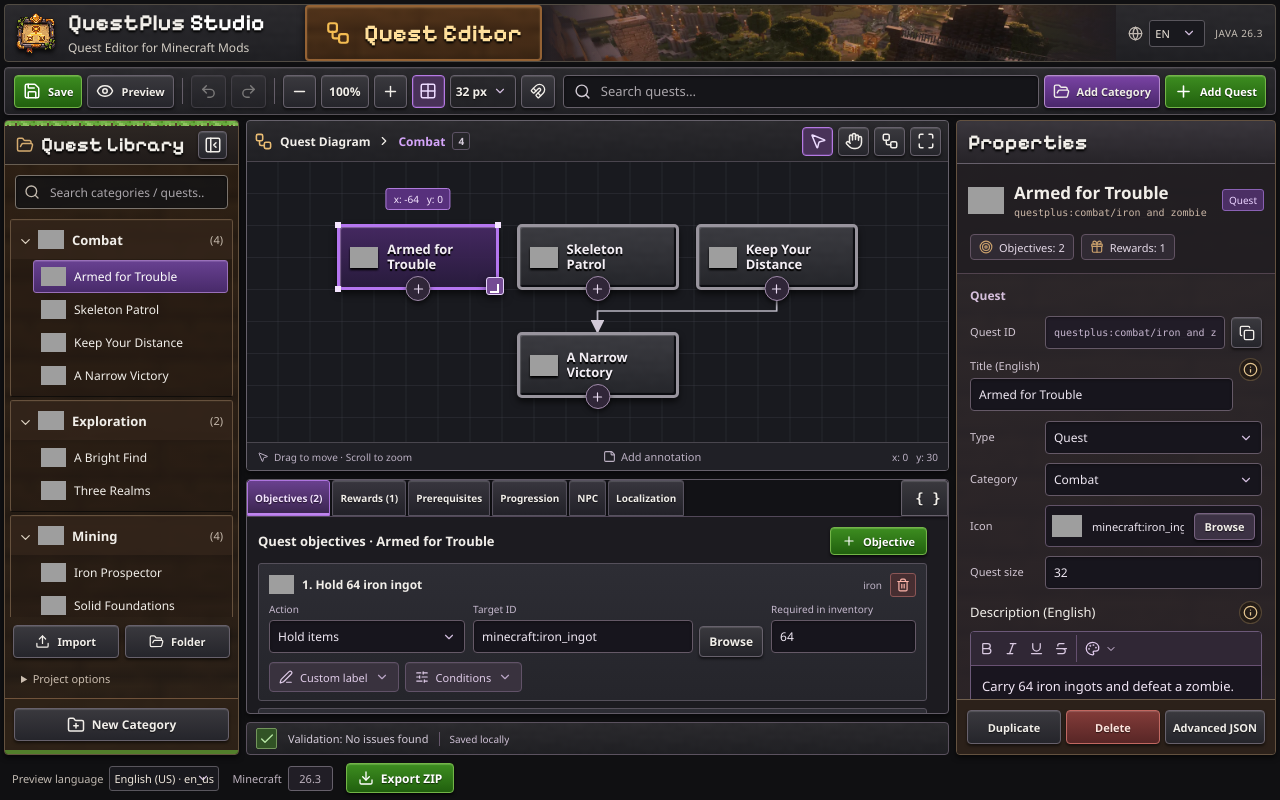
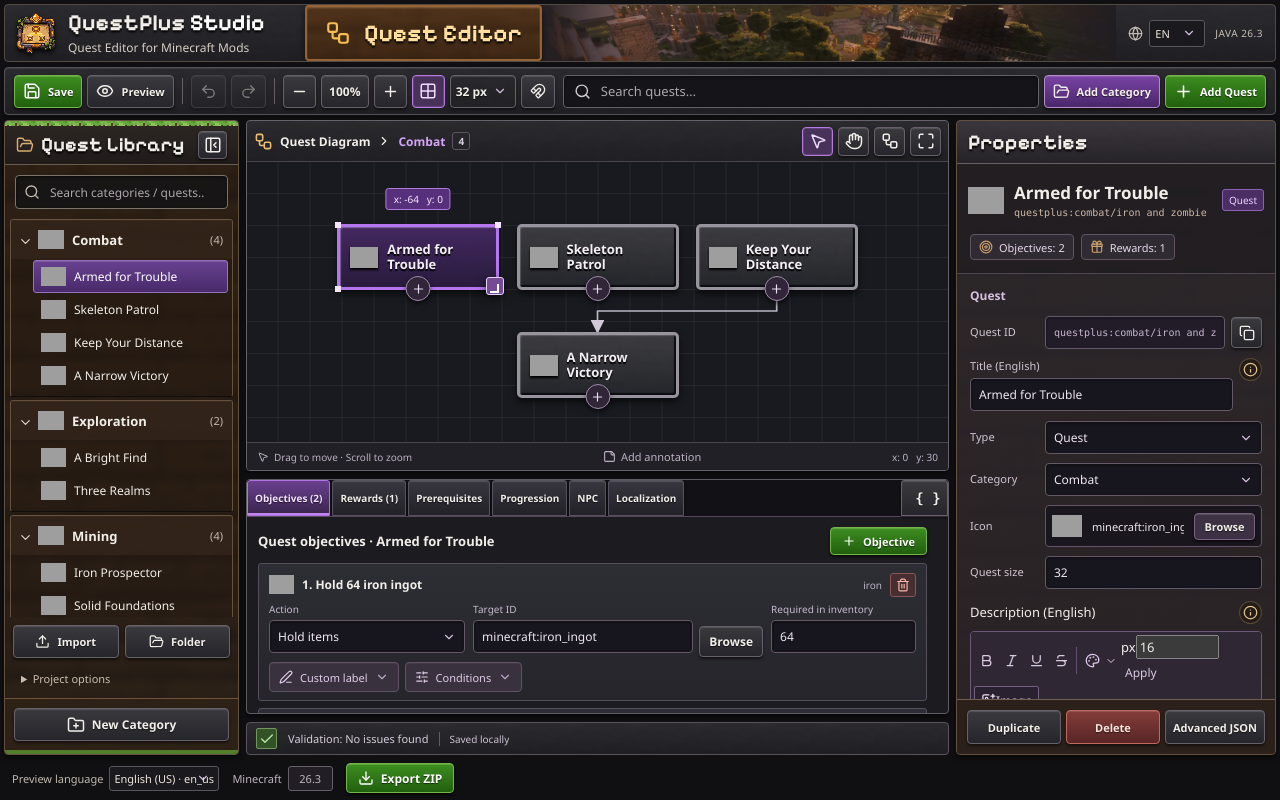
Before and after one commit to alexistb2904/QuestPlus, a React (Vite) app in the folder web/editor/: page / in a window 1280 px wide. Built offline with nearby package versions, Linux system fonts and the light colour scheme; grey boxes are pictures that could not be loaded.

Commit message:
feat(wysiwyg): pixel sizes and image drag-resizing for annotations and descriptions

```diff
--- a/web/editor/src/components/RichEditor.tsx
+++ b/web/editor/src/components/RichEditor.tsx
@@ -10,6 +10,9 @@ type Props={content:RichPart[];onChange:(parts:RichPart[],plain:string)=>void;lo
 export function RichEditor({content,onChange,locale,mode='annotation',label}:Props){
  const ref=useRef<HTMLDivElement>(null),savedRange=useRef<Range|null>(null),selectedImage=useRef<HTMLImageElement|null>(null),lastEmitted=useRef('');
  const [image,setImage]=useState<{width:number;height:number}|null>(null);
+ const [imageBounds,setImageBounds]=useState<{left:number;top:number}|null>(null);
+ const [pixelSize,setPixelSize]=useState(16);
+ const dragImage=useRef<{pointer:number;x:number;y:number;width:number;height:number}|null>(null);
  const [colorOpen,setColorOpen]=useState(false);
  const colorNames=['Black','Dark blue','Dark green','Dark aqua','Dark red','Dark purple','Gold','Gray','Dark gray','Blue','Green','Aqua','Red','Light purple','Yellow','White'];
  const [active,setActive]=useState<Record<string,boolean>>({});
@@ -20,7 +23,7 @@ export function RichEditor({content,onChange,locale,mode='annotation',label}:Pro
   if(!ref.current)return;
   const clone=ref.current.cloneNode(true) as HTMLElement;
   clone.querySelectorAll('font[color]').forEach(el=>{const font=el as HTMLElement;font.style.color=font.getAttribute('color')||''});
-  const parts=isDescription?descriptionFromDom(clone):richFromDom(clone);
+  const parts=richFromDom(clone);
   if(parts){lastEmitted.current=isDescription?descriptionHtml(parts):richToHtml(parts);onChange(parts,plainFallback(parts));}
  },[onChange,isDescription]);
  const captureSelection=()=>{
@@ -39,6 +42,17 @@ export function RichEditor({content,onChange,locale,mode='annotation',label}:Pro
   ref.current?.focus();restore();if(name==='foreColor')document.execCommand('styleWithCSS',false,'true');
   document.execCommand(name,false,value||null);read();captureSelection();
  };
+ const applyPixelSize=()=>{
+  const px=Math.max(6,Math.min(128,Math.round(pixelSize)||16));
+  ref.current?.focus();restore();
+  const selection=window.getSelection();
+  if(!selection?.rangeCount||!ref.current?.contains(selection.anchorNode))return;
+  const range=selection.getRangeAt(0);
+  if(range.collapsed)return;
+  const span=document.createElement('span');span.style.fontSize=px+'px';
+  try{span.appendChild(range.extractContents());range.insertNode(span);range.selectNodeContents(span);selection.removeAllRanges();selection.addRange(range)}catch{return;}
+  read();captureSelection();
+ };
  const insert=async(file:File)=>{
   try{
    const data=await toEmbeddedImage(file);
@@ -50,12 +64,17 @@ export function RichEditor({content,onChange,locale,mode='annotation',label}:Pro
    read();
   }catch(e){alert((e as Error).message||tUI('Unsupported image'))}
  };
- const chooseImage=(el:HTMLImageElement)=>{selectedImage.current=el;setImage({width:el.width,height:el.height});};
+ const updateImageBounds=(el:HTMLImageElement)=>{
+  if(!ref.current)return;
+  const rect=el.getBoundingClientRect(),host=ref.current.parentElement?.getBoundingClientRect();
+  if(host)setImageBounds({left:rect.right-host.left-7,top:rect.bottom-host.top-7});
+ };
+ const chooseImage=(el:HTMLImageElement)=>{selectedImage.current=el;setImage({width:el.width,height:el.height});updateImageBounds(el);};
  const imageSize=(prop:'width'|'height',value:number)=>{
   const img=selectedImage.current;
   if(!img||!ref.current?.contains(img))return;
-  const v=Math.max(8,Math.min(prop==='width'?400:300,value||8));
-  img.setAttribute(prop,String(v));setImage({width:img.width,height:img.height});read();
+  const v=Math.max(8,Math.min(2048,value||8));
+  img.setAttribute(prop,String(v));setImage({width:img.width,height:img.height});updateImageBounds(img);read();
  };
  const formatButtons=[['bold','Bold',Bold],['italic','Italic',Italic],['underline','Underline',Underline],['strikeThrough','Strikethrough',Strikethrough]] as const;
  return <div className={'rich-studio'+(isDescription?' description-editor':'')}>
@@ -64,19 +83,31 @@ export function RichEditor({content,onChange,locale,mode='annotation',label}:Pro
    {isDescription?<div className="rich-color"><button type="button" className="rich-color-trigger" title={tUI('Text color')} aria-label={tUI('Text color')} aria-expanded={colorOpen} onClick={()=>setColorOpen(v=>!v)}><Palette size={15}/><ChevronDown size={12}/></button></div>:<>
     <button type="button" onClick={()=>command('hiliteColor','#ffe178')} title={tUI('Highlight')} aria-label={tUI('Highlight')}><Highlighter size={15}/></button>
     <select aria-label={tUI('Font')} defaultValue="default" onChange={e=>command('fontName',e.target.value)}><option value="default">Minecraft</option><option value="uniform">Uniform</option><option value="alt">Alt</option><option value="illageralt">Illager</option></select>
-    <select aria-label={tUI('Text size')} defaultValue="3" onChange={e=>command('fontSize',e.target.value)}><option value="2">{tUI('Small')}</option><option value="3">{tUI('Normal')}</option><option value="4">{tUI('Large')}</option><option value="5">{tUI('XL')}</option></select>
-    <label className="rich-upload"><ImagePlus size={15}/>{tUI('Image')}<input type="file" accept="image/png,image/jpeg,image/webp,image/gif" hidden onChange={e=>{const file=e.target.files?.[0];e.target.value='';if(file)void insert(file)}}/></label>
+
    </>}
+   <label className="rich-pixel-size" title={tUI('Text size in pixels')}><span>px</span><input aria-label={tUI('Text size in pixels')} type="number" min="6" max="128" step="1" value={pixelSize} onChange={e=>setPixelSize(Number(e.target.value))} onKeyDown={e=>{if(e.key==='Enter'){e.preventDefault();applyPixelSize()}}}/><button type="button" onClick={applyPixelSize} aria-label={tUI('Apply text size')}>{tUI('Apply')}</button></label>
+   <label className="rich-upload"><ImagePlus size={15}/>{tUI('Image')}<input type="file" accept="image/png,image/jpeg,image/webp,image/gif" hidden onChange={e=>{const file=e.target.files?.[0];e.target.value='';if(file)void insert(file)}}/></label>
   </div>
   {isDescription&&colorOpen&&<div className="rich-palette" role="group" aria-label={tUI('Description colors')} onPointerDown={e=>e.preventDefault()} onKeyDown={e=>{if(e.key==='Escape'){e.stopPropagation();setColorOpen(false)}}}>{Object.entries(DESCRIPTION_COLORS).map(([code,color],index)=><button key={code} type="button" style={{backgroundColor:color}} title={tUI(colorNames[index])} aria-label={tUI(colorNames[index])} onClick={()=>{command('foreColor',color);setColorOpen(false)}}/>)}</div>}
-  {image&&!isDescription&&<div className="rich-image-tools"><strong>{tUI("Image")}</strong><label>W <input aria-label={tUI('Image width')} type="number" min="8" max="400" value={image.width} onChange={e=>imageSize('width',Number(e.target.value))}/></label><label>H <input aria-label={tUI('Image height')} type="number" min="8" max="300" value={image.height} onChange={e=>imageSize('height',Number(e.target.value))}/></label><button aria-label={tUI('Remove image')} onClick={()=>{selectedImage.current?.remove();selectedImage.current=null;setImage(null);read()}}><Trash2 size={15}/></button></div>}
+  {image&&<div className="rich-image-tools"><strong>{tUI("Image")}</strong><label>W <input aria-label={tUI('Image width')} type="number" min="8" max="400" value={image.width} onChange={e=>imageSize('width',Number(e.target.value))}/></label><label>H <input aria-label={tUI('Image height')} type="number" min="8" max="300" value={image.height} onChange={e=>imageSize('height',Number(e.target.value))}/></label><button aria-label={tUI('Remove image')} onClick={()=>{selectedImage.current?.remove();selectedImage.current=null;setImage(null);read()}}><Trash2 size={15}/></button></div>}
+  {image&&imageBounds&&<button type="button" className="rich-image-grip" aria-label={tUI('Drag to resize image')} title={tUI('Drag to resize image')} style={{left:imageBounds.left,top:imageBounds.top}}
+    onPointerDown={e=>{if(!selectedImage.current)return;e.preventDefault();e.stopPropagation();const img=selectedImage.current;dragImage.current={pointer:e.pointerId,x:e.clientX,y:e.clientY,width:img.width,height:img.height};e.currentTarget.setPointerCapture(e.pointerId)}}
+    onPointerMove={e=>{const start=dragImage.current,el=selectedImage.current;if(!start||!el||start.pointer!==e.pointerId)return;
+      const width=Math.max(8,Math.min(2048,Math.round(start.width+(e.clientX-start.x))));
+      const height=e.altKey?Math.max(8,Math.min(2048,Math.round(start.height+e.clientY-start.y))):Math.max(8,Math.min(2048,Math.round(start.height*width/start.width)));
+      el.width=width;el.height=height;setImage({width,height});updateImageBounds(el);
+    }}
+    onPointerUp={e=>{if(dragImage.current?.pointer===e.pointerId){dragImage.current=null;read();try{e.currentTarget.releasePointerCapture(e.pointerId)}catch{}}}}
+    onPointerCancel={()=>{dragImage.current=null;read()}}/>}
   <div ref={ref} contentEditable role="textbox" aria-label={label||((isDescription?'Description ':'Annotation ')+locale)} aria-multiline="true" data-placeholder={isDescription?tUI('Write a description…'):undefined} className="rich-edit"
    suppressContentEditableWarning onInput={read} onKeyUp={captureSelection} onMouseUp={captureSelection}
-   onClick={e=>{if(isDescription)return;const img=(e.target as HTMLElement).closest('img');if(img)chooseImage(img as HTMLImageElement);else if(image)setImage(null)}}
-   onPaste={e=>{const images=Array.from(e.clipboardData.files).filter(f=>f.type.startsWith('image/'));if(images.length&&!isDescription){e.preventDefault();void insert(images[0])}else{e.preventDefault();document.execCommand('insertText',false,e.clipboardData.getData('text/plain'));read()}}}/>
+   onClick={e=>{const img=(e.target as HTMLElement).closest('img');if(img)chooseImage(img as HTMLImageElement);else if(image){setImage(null);setImageBounds(null)}}}
+   onPaste={e=>{const images=Array.from(e.clipboardData.files).filter(f=>f.type.startsWith('image/'));if(images.length){e.preventDefault();void insert(images[0])}else{e.preventDefault();document.execCommand('insertText',false,e.clipboardData.getData('text/plain'));read()}}}/>
  </div>;
 }
 
-export function DescriptionEditor({value,locale,onChange}:{value?:string;locale:string;onChange:(value:string)=>void}){
- return <RichEditor mode="description" locale={locale} label={tUI('Description')+' · '+locale} content={descriptionParts(value||'')} onChange={parts=>onChange(descriptionText(parts))}/>;
+export function DescriptionEditor({value,rich,locale,onChange,onRichChange}:{value?:string;rich?:RichPart[];locale:string;onChange:(value:string)=>void;onRichChange?:(parts:RichPart[])=>void}){
+ return <RichEditor mode="description" locale={locale} label={tUI('Description')+' · '+locale}
+   content={rich?.length?rich:descriptionParts(value||'')}
+   onChange={parts=>{onChange(descriptionText(parts));onRichChange?.(parts)}}/>;
 }
```
